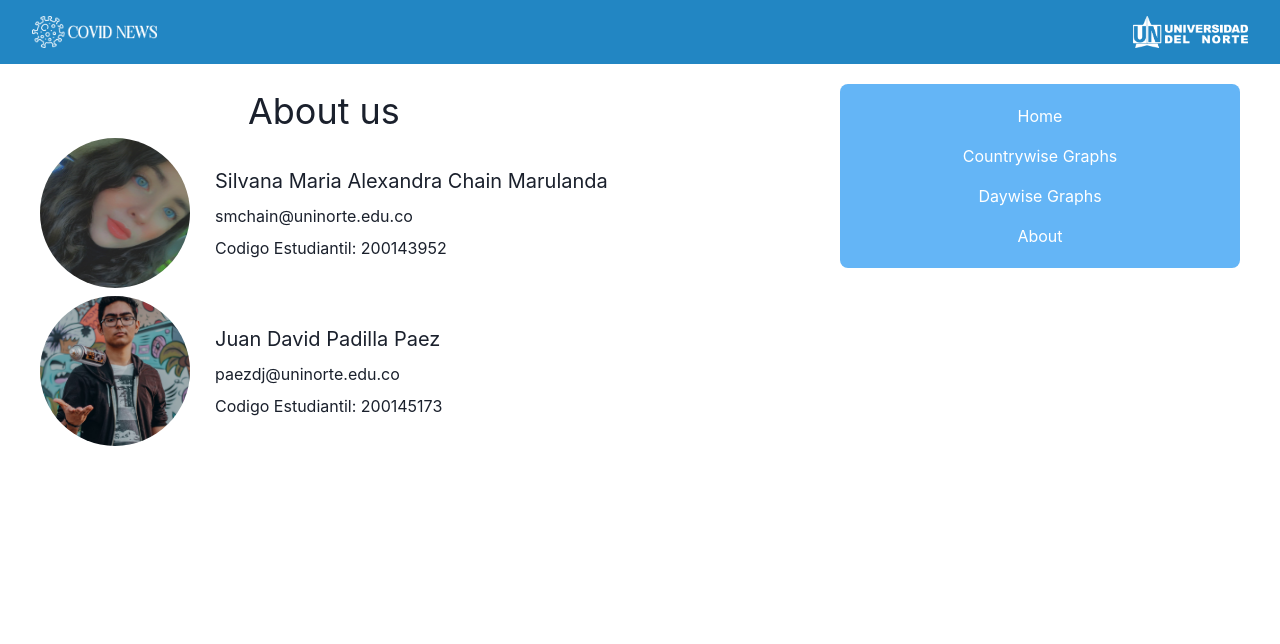
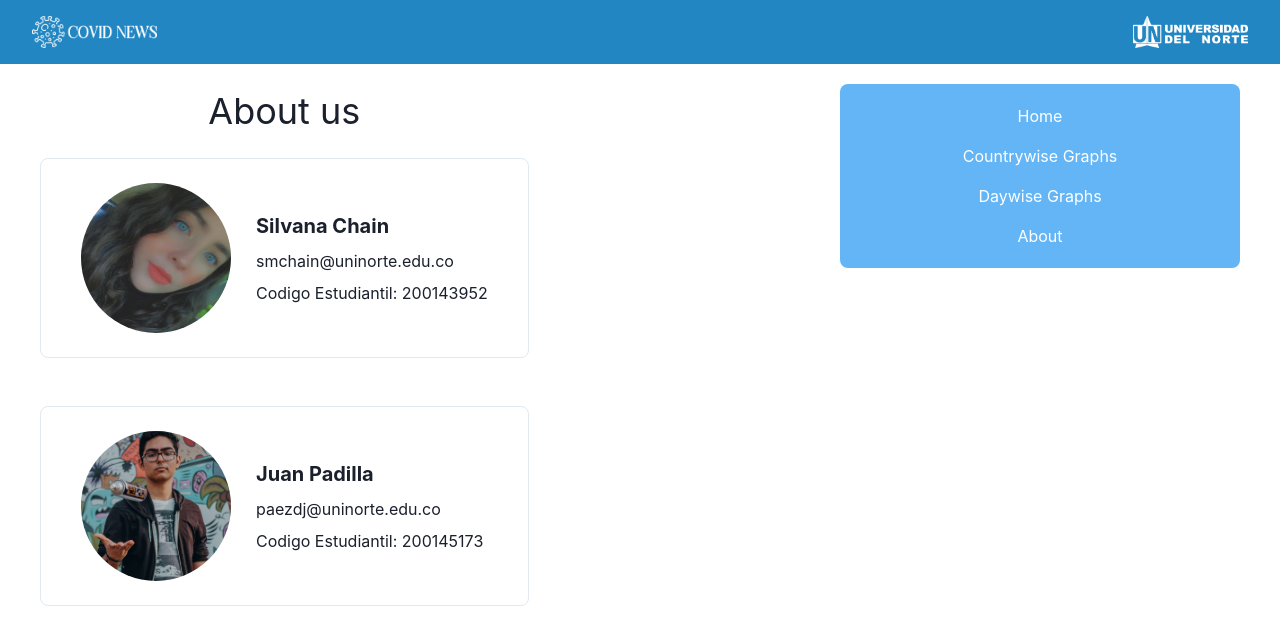
Before and after one commit to silvyc/covid-news, a React (Create React App) app: page /about in a window 1280 px wide. Shown: the top 644 px of the page. Built offline with nearby package versions, Linux system fonts and the light colour scheme.

Commit message:
Updated Koki's hideous design

```diff
--- /dev/null
+++ b/src/components/studentAvatar.jsx
@@ -0,0 +1,32 @@
+import { Image, Text, VStack, HStack } from "@chakra-ui/react";
+
+const StudentAvatar = ({ name, email, image, code }) => (
+  <HStack
+    spacing="25px"
+    alignItems="center"
+    borderWidth="1px"
+    borderRadius="lg"
+    transition={["ease-in-out", "0.15s"]}
+    _hover={{
+      borderColor: "cokiBlue.400",
+    }}
+    px={10}
+    py={6}
+  >
+    <Image
+      borderRadius="full"
+      boxSize="150px"
+      alt="Silvana Chain"
+      src={`/img/${image}.jpg`}
+    />
+    <VStack alignItems={"flex-start"} justifyContent={"flex-start"}>
+      <Text fontSize="xl" fontWeight={"bold"}>
+        {name}
+      </Text>
+      <Text align={"left"}>{email}</Text>
+      <Text align={"left"}>Codigo Estudiantil: {code}</Text>
+    </VStack>
+  </HStack>
+);
+
+export default StudentAvatar;
--- a/src/views/about.jsx
+++ b/src/views/about.jsx
@@ -1,54 +1,37 @@
-import { Box, HStack, Image, Stack, Text, VStack } from "@chakra-ui/react";
+import { Box, Stack, Text } from "@chakra-ui/react";
+import StudentAvatar from "../components/studentAvatar";
+
+const students = [
+  {
+    name: "Silvana Chain",
+    email: "smchain@uninorte.edu.co",
+    image: "SilvanaChain",
+    code: "200143952",
+  },
+  {
+    name: "Juan Padilla",
+    email: "paezdj@uninorte.edu.co",
+    image: "JuanPadilla",
+    code: "200145173",
+  },
+];
 
 export default function About() {
   return (
     <Box>
-      <Text fontSize='4xl' align={'center'}>About us</Text>
+      <Text fontSize="4xl" align={"center"} mb={5}>
+        About us
+      </Text>
       <Stack
-        direction={'column'}
+        direction={{
+          base: "column",
+          "2xl": "row",
+        }}
+        spacing="3rem"
       >
-        <HStack
-          spacing='25px'
-          alignItems='center'
-        >
-          <Image
-            borderRadius='full'
-            boxSize='150px'
-            alt="Silvana Chain"
-            src='/img/SilvanaChain.jpg' />
-            <VStack alignItems={'flex-start'} justifyContent={'flex-start'}>
-            <Text fontSize='xl'>
-              Silvana Maria Alexandra Chain Marulanda
-            </Text>
-            <Text align={"left"}>
-              smchain@uninorte.edu.co
-            </Text>
-            <Text align={"left"}>
-              Codigo Estudiantil: 200143952
-            </Text>
-            </VStack>
-        </HStack>
-        <HStack
-          spacing='25px'
-          alignItems='center'
-        >
-          <Image
-            borderRadius='full'
-            boxSize='150px'
-            alt="Juan Padilla"
-            src='/img/JuanPadilla.jpg'/>
-            <VStack alignItems={'flex-start'} justifyContent={'flex-start'}>
-            <Text fontSize='xl'>
-              Juan David Padilla Paez
-            </Text>
-            <Text align={"left"}>
-              paezdj@uninorte.edu.co
-            </Text>
-            <Text align={"left"}>
-              Codigo Estudiantil: 200145173
-            </Text>
-            </VStack>
-        </HStack>
+        {students.map((student) => (
+          <StudentAvatar {...student} />
+        ))}
       </Stack>
     </Box>
   );
```
Also changed, not shown: src/views/daily.jsx (+28 -21 lines).
